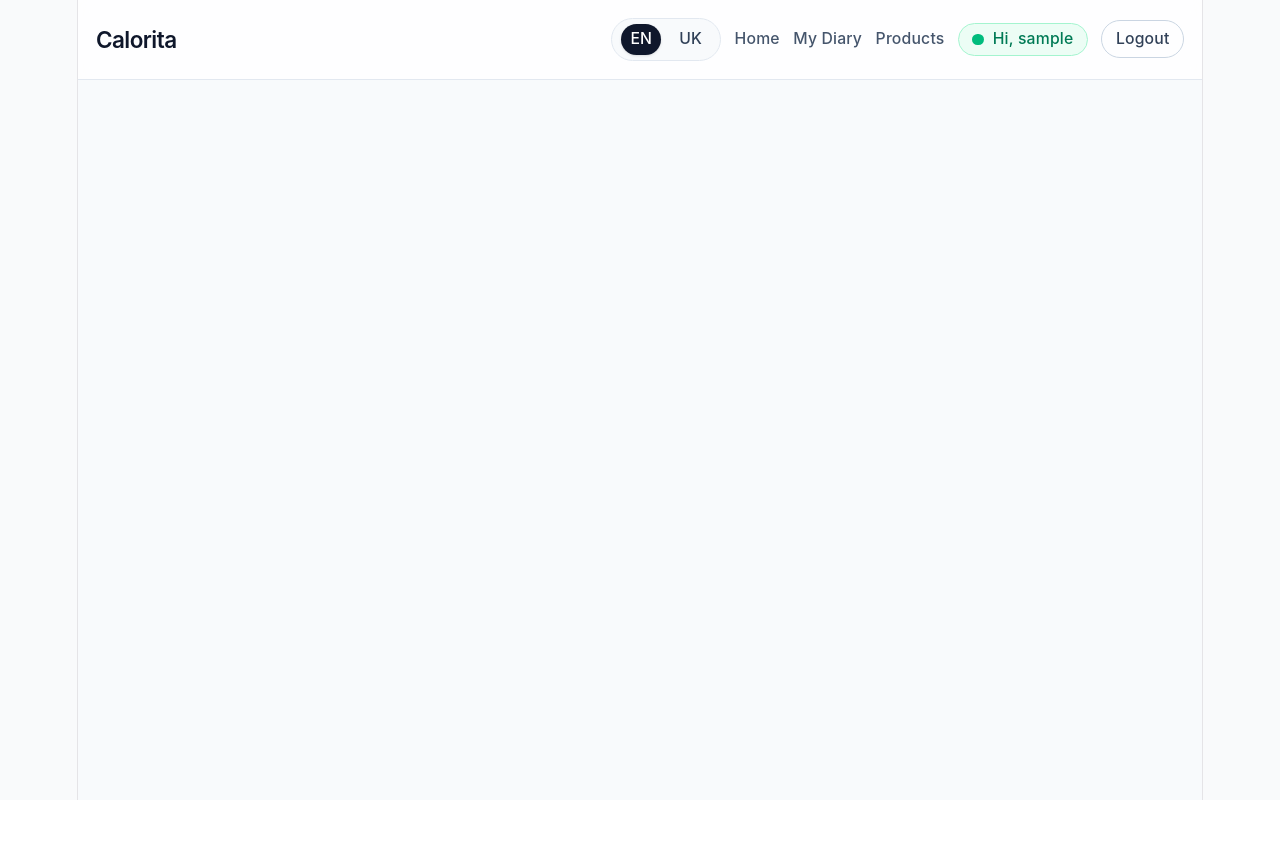
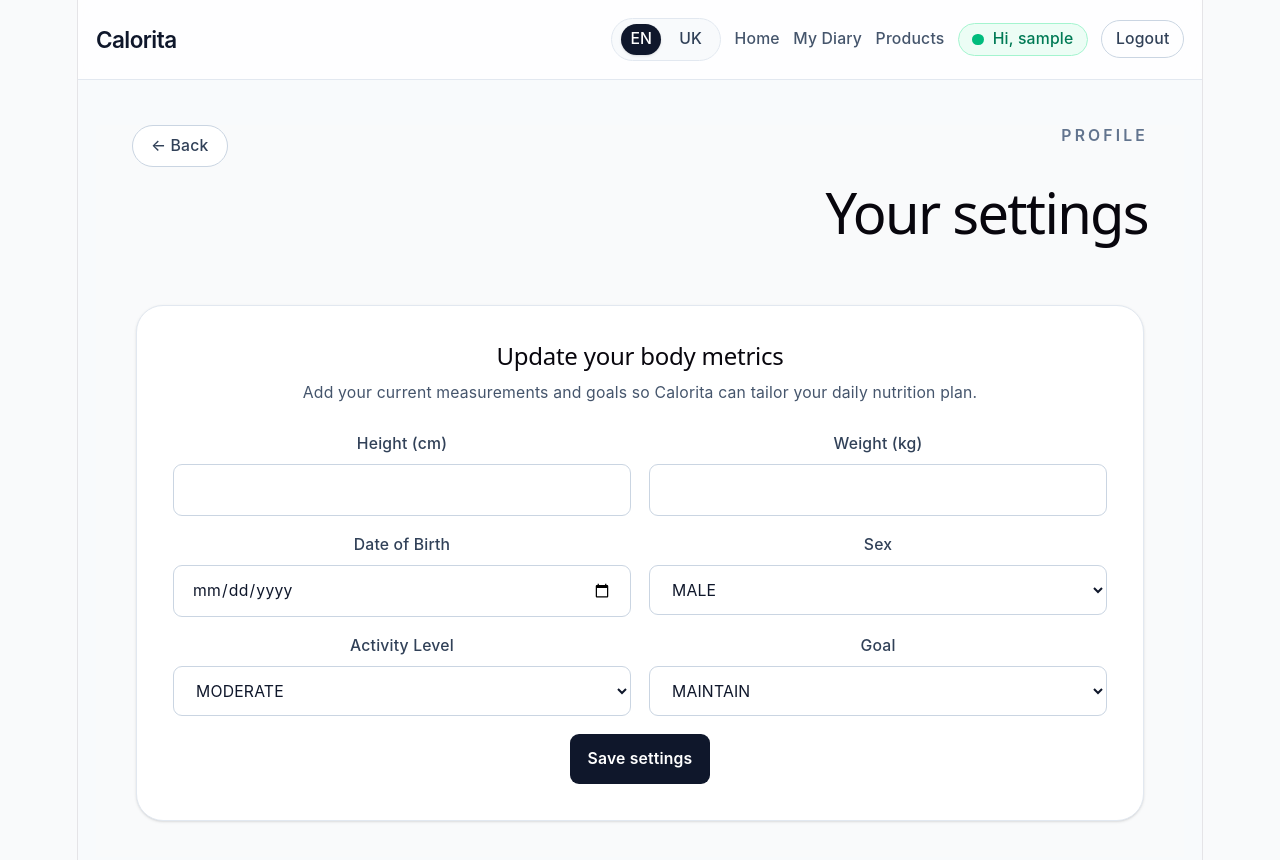
Before and after one commit to wReykk/Calorita0.2, a React (Vite) app in the folder frontend/: page /profile in a window 1280 px wide. Shown: the top 860 px of the page. Before the commit the page ends 800 px from the top, so only its background shows below. Built offline with nearby package versions, Linux system fonts and the light colour scheme; sample sign-in values are in the browser's storage.

Commit message:
refactor: move user settings to a dedicated profile page

```diff
--- a/frontend/src/App.tsx
+++ b/frontend/src/App.tsx
@@ -6,6 +6,7 @@ import Login from './pages/Login'
 import MyDiary from './pages/MyDiary'
 import Products from './pages/Products'
 import Register from './pages/Register'
+import UserProfile from './pages/UserProfile'
 import i18n from './i18n'
 
 function Layout() {
@@ -62,10 +63,14 @@ function Layout() {
                 <Link to="/products" className="text-slate-600 transition hover:text-slate-900">
                   {t('navbar.products')}
                 </Link>
-                <span className="flex items-center gap-2 rounded-full border border-emerald-200 bg-emerald-50 px-3 py-1 text-emerald-700">
+                <button
+                  type="button"
+                  onClick={() => navigate('/profile')}
+                  className="flex items-center gap-2 rounded-full border border-emerald-200 bg-emerald-50 px-3 py-1 text-emerald-700 transition hover:bg-emerald-100"
+                >
                   <span className="h-2.5 w-2.5 rounded-full bg-emerald-500" />
                   {username ? t('navbar.hi', { name: username }) : t('navbar.loggedIn')}
-                </span>
+                </button>
                 <button
                   type="button"
                   onClick={handleLogout}
@@ -96,6 +101,7 @@ function Layout() {
           <Route element={<ProtectedRoute />}>
             <Route path="/products" element={<Products />} />
             <Route path="/diary" element={<MyDiary />} />
+            <Route path="/profile" element={<UserProfile />} />
           </Route>
         </Routes>
       </main>
--- a/frontend/src/components/UserSettingsForm.tsx
+++ b/frontend/src/components/UserSettingsForm.tsx
@@ -162,7 +162,7 @@ function UserSettingsForm() {
     return (
         <div className="rounded-3xl border border-slate-200 bg-white p-6 shadow-sm sm:p-8">
             <div className="mb-6">
-                <p className="text-sm font-semibold uppercase tracking-[0.2em] text-slate-500">Settings</p>
+                {/* <p className="text-sm font-semibold uppercase tracking-[0.2em] text-slate-500">Settings</p> */}
                 <h2 className="mt-2 text-2xl font-semibold tracking-tight text-slate-900">Update your body metrics</h2>
                 <p className="my-5 text-sm leading-6 text-slate-600">
                     Add your current measurements and goals so Calorita can tailor your daily nutrition plan.
--- a/frontend/src/pages/Home.tsx
+++ b/frontend/src/pages/Home.tsx
@@ -1,6 +1,5 @@
 import { useNavigate } from 'react-router-dom'
 import { useTranslation } from 'react-i18next'
-import UserSettingsForm from '../components/UserSettingsForm'
 
 function Home() {
     const navigate = useNavigate()
@@ -73,9 +72,6 @@ function Home() {
                     </button>
                 </div>
 
-                <div className="mt-8 max-w-4xl mx-auto w-full">
-                    <UserSettingsForm />
-                </div>
             </div>
         </div>
     )
--- /dev/null
+++ b/frontend/src/pages/UserProfile.tsx
@@ -0,0 +1,33 @@
+import { useNavigate } from 'react-router-dom'
+import UserSettingsForm from '../components/UserSettingsForm'
+
+function UserProfile() {
+    const navigate = useNavigate()
+
+    return (
+        <div className="min-h-[80vh] bg-gray-50 px-4 pb-8 sm:px-6 lg:px-8">
+            <div className="mx-auto flex max-w-5xl flex-col gap-6">
+                <div className="flex items-start justify-between">
+                    <button
+                        type="button"
+                        onClick={() => navigate(-1)}
+                        className="rounded-full border border-slate-300 bg-white px-4 py-2 text-sm font-medium text-slate-700 transition hover:bg-slate-50"
+                    >
+                        ← Back
+                    </button>
+
+                    <div className="text-right">
+                        <p className="text-sm font-semibold uppercase tracking-[0.2em] text-slate-500">Profile</p>
+                        <h1 className="text-3xl font-semibold tracking-tight text-slate-900">Your settings</h1>
+                    </div>
+                </div>
+
+                <div className="mx-auto w-full max-w-4xl">
+                    <UserSettingsForm />
+                </div>
+            </div>
+        </div>
+    )
+}
+
+export default UserProfile
```
